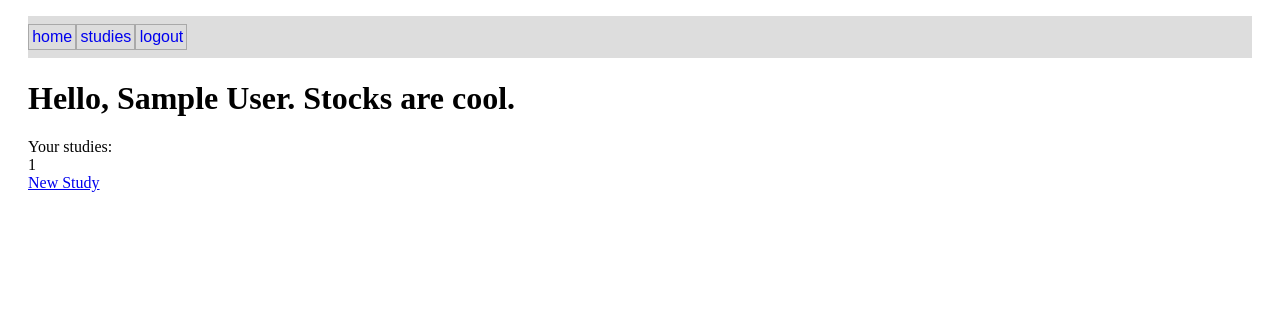
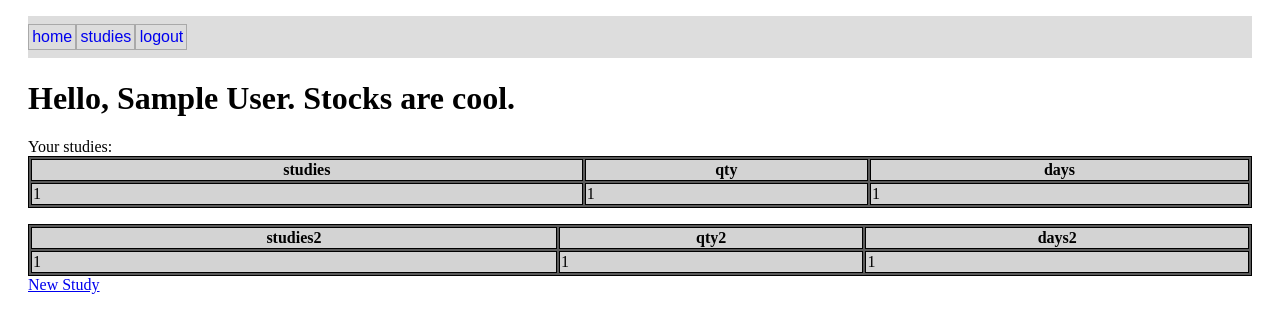
Before and after one commit to SJK146/447SoftEngi, a Flask app: page /studies in a window 1280 px wide. Shown: the top 333 px of the page. Run offline with Flask 3, Linux system fonts and the light colour scheme; a user stored in the database is signed in; tables that the repository leaves empty hold one stand-in row (values such as "Sample post").

Commit message:
Tables made in studies.html and updated the styles.css to have tables included.

```diff
--- a/project/static/styles.css
+++ b/project/static/styles.css
@@ -44,3 +44,19 @@ body{
   padding-left: 20px;
   padding-right: 20px;
 }
+
+table{
+  border: 1px solid #000;
+  width: 100%;
+  background-color: #5A5A5A;
+}
+
+td{
+  border: 1px solid #000;
+  background-color: #D3D3D3;
+}
+
+th{
+  border: 1px solid #000;
+  background-color: #D3D3D3;
+}
--- a/project/templates/studies.html
+++ b/project/templates/studies.html
@@ -7,9 +7,40 @@
 	<div>Your have no studies</div>
 	{% else %}
 	<div>Your studies:
-		{% for study in studies %}
-		<div>{{ study.ticker }}</div>
-		{% endfor %}
+		<table>
+		<tr>
+			<th>studies</th>
+			<th>qty</th>
+			<th>days</th>
+		</tr>
+			{% for study in studies %}
+			<tr>
+				<td>{{ study.ticker }}</td>
+				<td>{{ study.id }}</td>
+				<td>{{ study.user_id }}</td>
+			</tr>
+			{% endfor %}
+		</table>
+
+	</div>
+
+	<p class="space"> </p>
+
+	<table>
+		<tr>
+			<th>studies2</th>
+			<th>qty2</th>
+			<th>days2</th>
+		</tr>
+			{% for study in studies %}
+			<tr>
+				<td>{{ study.ticker }}</td>
+				<td>{{ study.id }}</td>
+				<td>{{ study.user_id }}</td>
+			</tr>
+			{% endfor %}
+		</table>
+
 	</div>
 	{% endif %}
 	<a href="/add_study">New Study</a>
```
